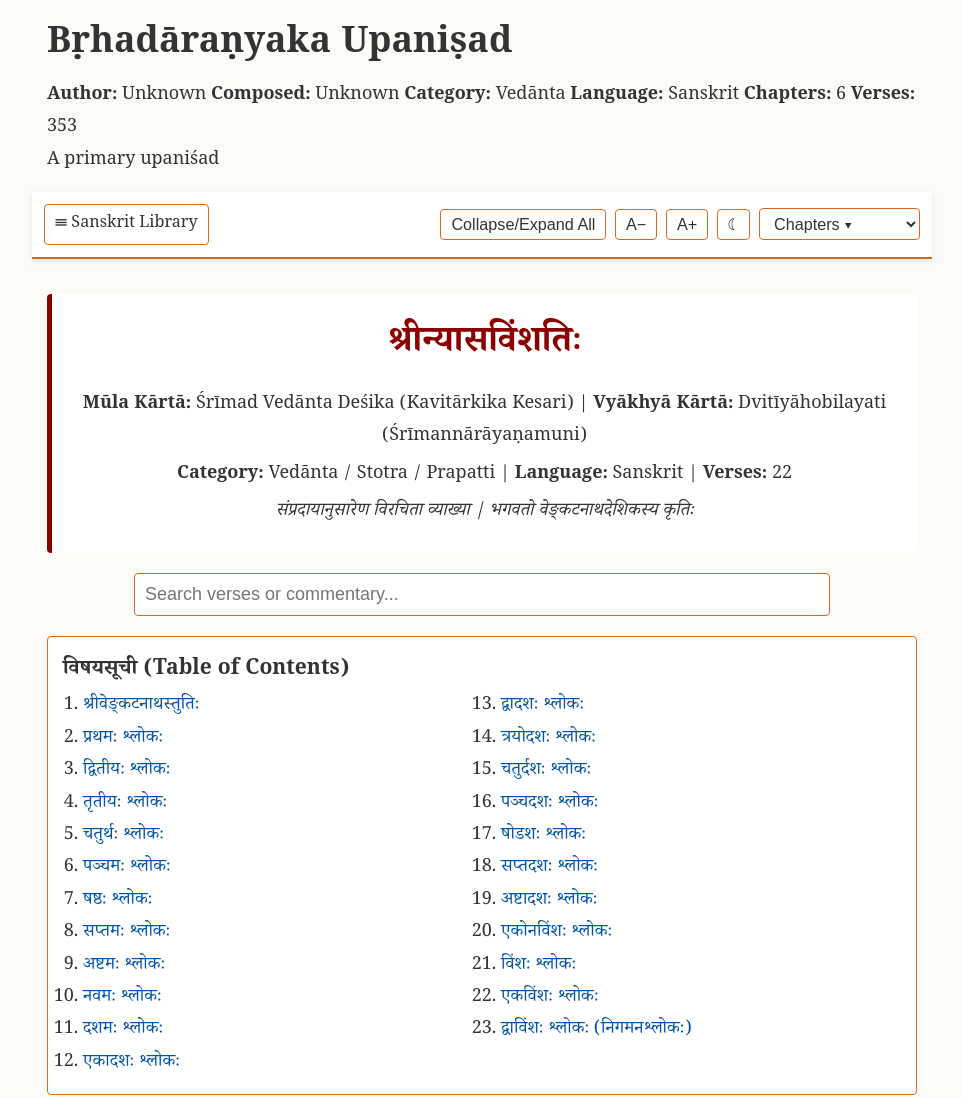
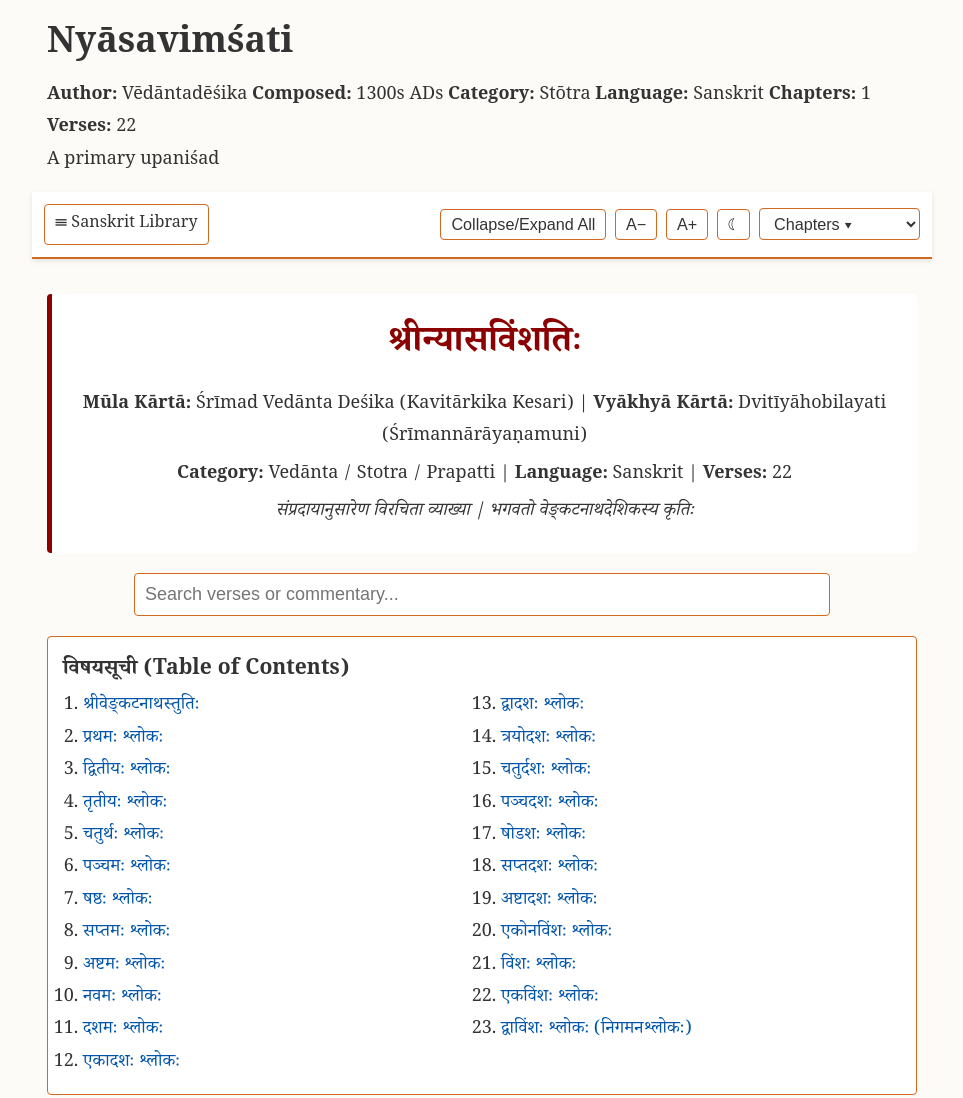
Before and after one commit to Malolan05/texts, a plain HTML site: page srivaishnavam/nyasavimshati.html in a window 1280 px wide. Shown: the top 1098 px of the page, without its empty margins (158-1121 px from the left). Drawn offline with Linux system fonts and the light colour scheme.

Commit message:
Update nyasavimshati.html

```diff
--- a/srivaishnavam/nyasavimshati.html
+++ b/srivaishnavam/nyasavimshati.html
@@ -92,14 +92,14 @@ footer { text-align: center; font-size: 0.8em; color: #888; margin-top: 20px; }
 <body>
 
  <header class="doc-header">
-      <h1 class="doc-title">Bṛhadāraṇyaka Upaniṣad</h1>
+      <h1 class="doc-title">Nyāsavimśati</h1>
       <div class="doc-meta">
-      <span><b>Author:</b> Unknown</span>
-      <span><b>Composed:</b> Unknown</span>
-      <span><b>Category:</b> Vedānta</span>
+      <span><b>Author:</b> Vēdāntadēśika</span>
+      <span><b>Composed:</b> 1300s ADs</span>
+      <span><b>Category:</b> Stōtra</span>
       <span><b>Language:</b> Sanskrit</span>
-      <span><b>Chapters:</b> 6</span>
-      <span><b>Verses:</b> 353</span>
+      <span><b>Chapters:</b> 1</span>
+      <span><b>Verses:</b> 22</span>
     </div>
       <p class="doc-desc">A primary upaniśad</p>
     </header>
```
